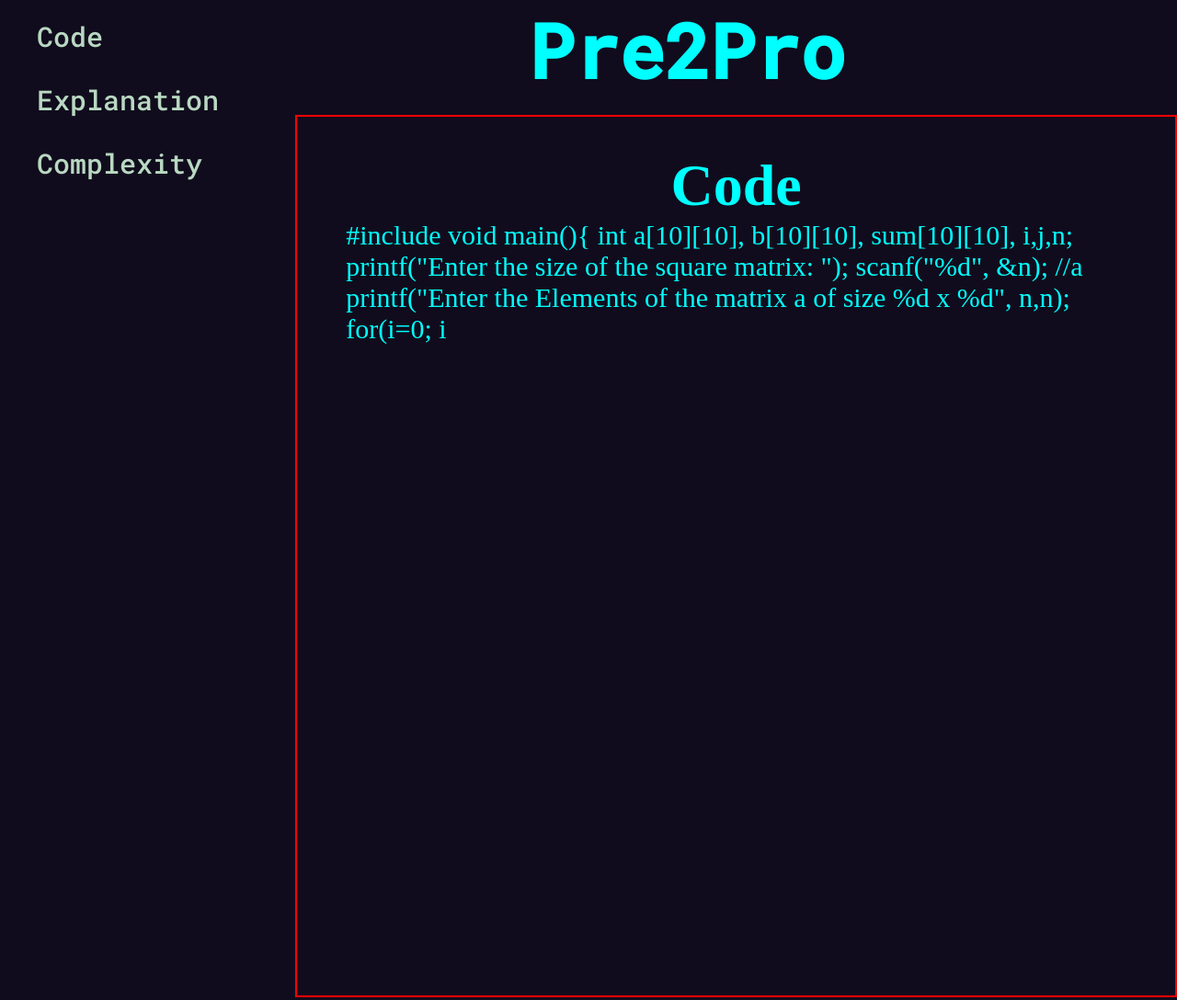
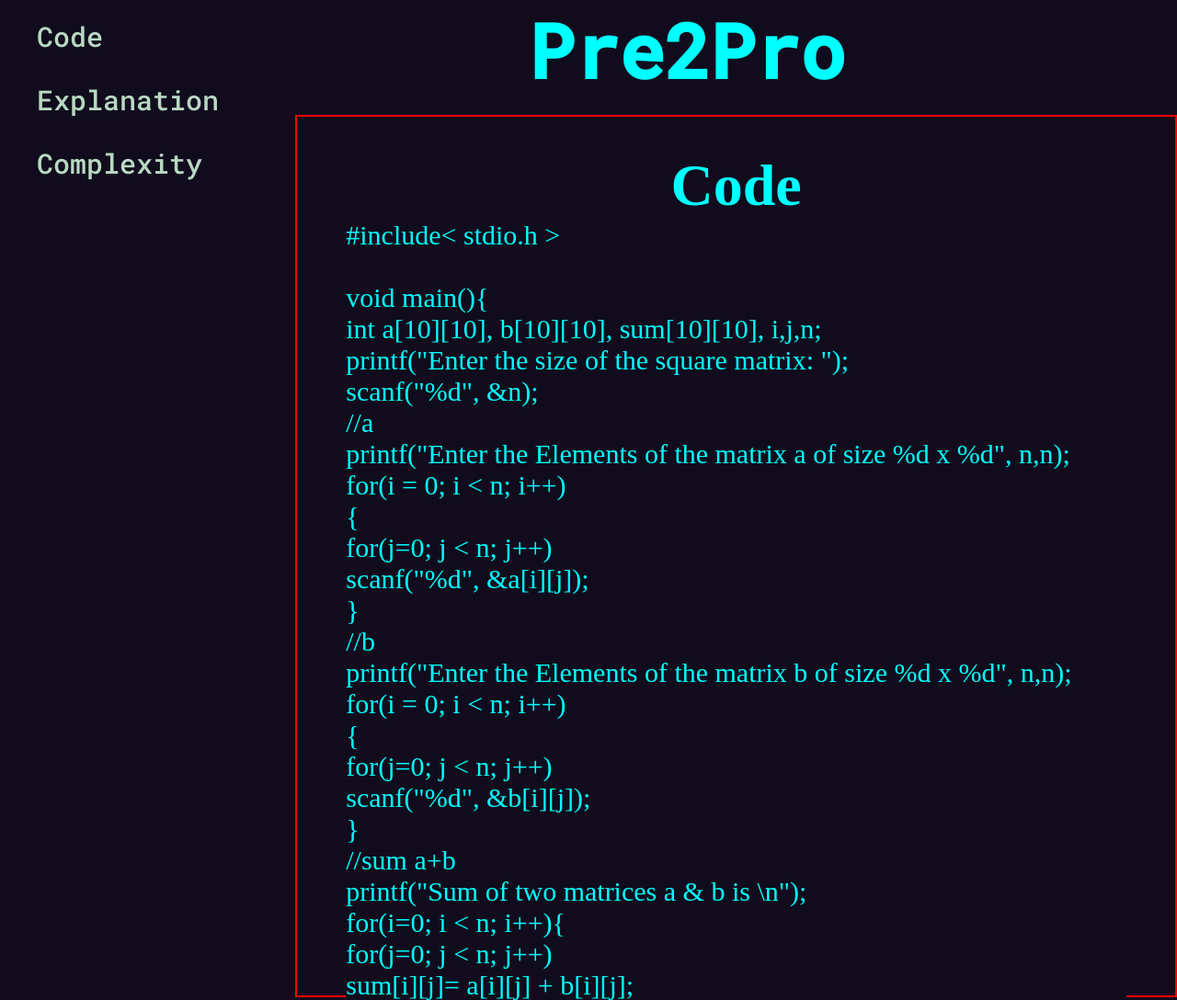
Before and after one commit to pre2pro/PreToPro, a plain HTML site: page template2/template2.html in a window 1280 px wide. Shown: the top 1088 px of the page at 92% size. Drawn offline with Linux system fonts and the light colour scheme.

Commit message:
template updated

```diff
--- a/template2/template2.html
+++ b/template2/template2.html
@@ -38,42 +38,41 @@
 
         <p>
 
-          #include<stdio.h>
-
-            void main(){
-                int a[10][10], b[10][10], sum[10][10], i,j,n;
-
-                printf("Enter the size of the square matrix: ");
-                scanf("%d", &n);
-                //a
-                printf("Enter the Elements of the matrix a of size %d x %d", n,n);
-                for(i=0; i<n; i++)
-                    {
-                        for(j=0; j<n; j++)
-                        scanf("%d", &a[i][j]);
-                    }
-            //b
-                printf("Enter the Elements of the matrix b of size %d x %d", n,n);
-                for(i=0; i<n; i++)
-                    {
-                        for(j=0; j<n; j++)
-                        scanf("%d", &b[i][j]);
-                    }
-            //sum a+b
-                printf("Sum of two matrices a & b is \n");
-                for(i=0; i<n; i++){
-                  for(j=0; j<n; j++)
-                            sum[i][j]= a[i][j] + b[i][j];
-                }
-
-                for(i=0; i<n; i++){
-                  for(j=0; j<n; j++){
-                    printf("%4d", sum[i][j]);
-                  }
-                  printf("\n");
-                }
-              }
-
+          #include< stdio.h >     <br>
+<br>
+            void main(){          <br>
+                int a[10][10], b[10][10], sum[10][10], i,j,n;     <br>
+                printf("Enter the size of the square matrix: ");<br>
+                scanf("%d", &n);                                  <br>
+                //a                                                   <br>
+                printf("Enter the Elements of the matrix a of size %d x %d", n,n);<br>
+                for(i = 0; i < n; i++)                            <br>
+                    {                                               <br>
+                        for(j=0; j < n; j++)  <br>
+                        scanf("%d", &a[i][j]);  <br>
+                    }   <br>
+            //b     <br>
+                printf("Enter the Elements of the matrix b of size %d x %d", n,n);    <br>
+                for(i = 0; i < n; i++)      <br>
+                    {                     <br>
+                        for(j=0; j < n; j++)      <br>
+                        scanf("%d", &b[i][j]);      <br>
+                    }       <br>
+            //sum a+b     <br>
+                printf("Sum of two matrices a & b is \n");      <br>
+                for(i=0; i < n; i++){                     <br>
+                  for(j=0; j < n; j++)        <br>
+                            sum[i][j]= a[i][j] + b[i][j];   <br>
+                }     <br>
+    <br>
+                for(i=0; i < n; i++){     <br>
+                  for(j=0; j < n; j++){    <br>
+                    printf("%4d", sum[i][j]);   <br>
+                  }     <br>
+                  printf("\n");     <br>
+                }     <br>
+              }     <br>
+   <br>
 
             </p>
       </div>
```
